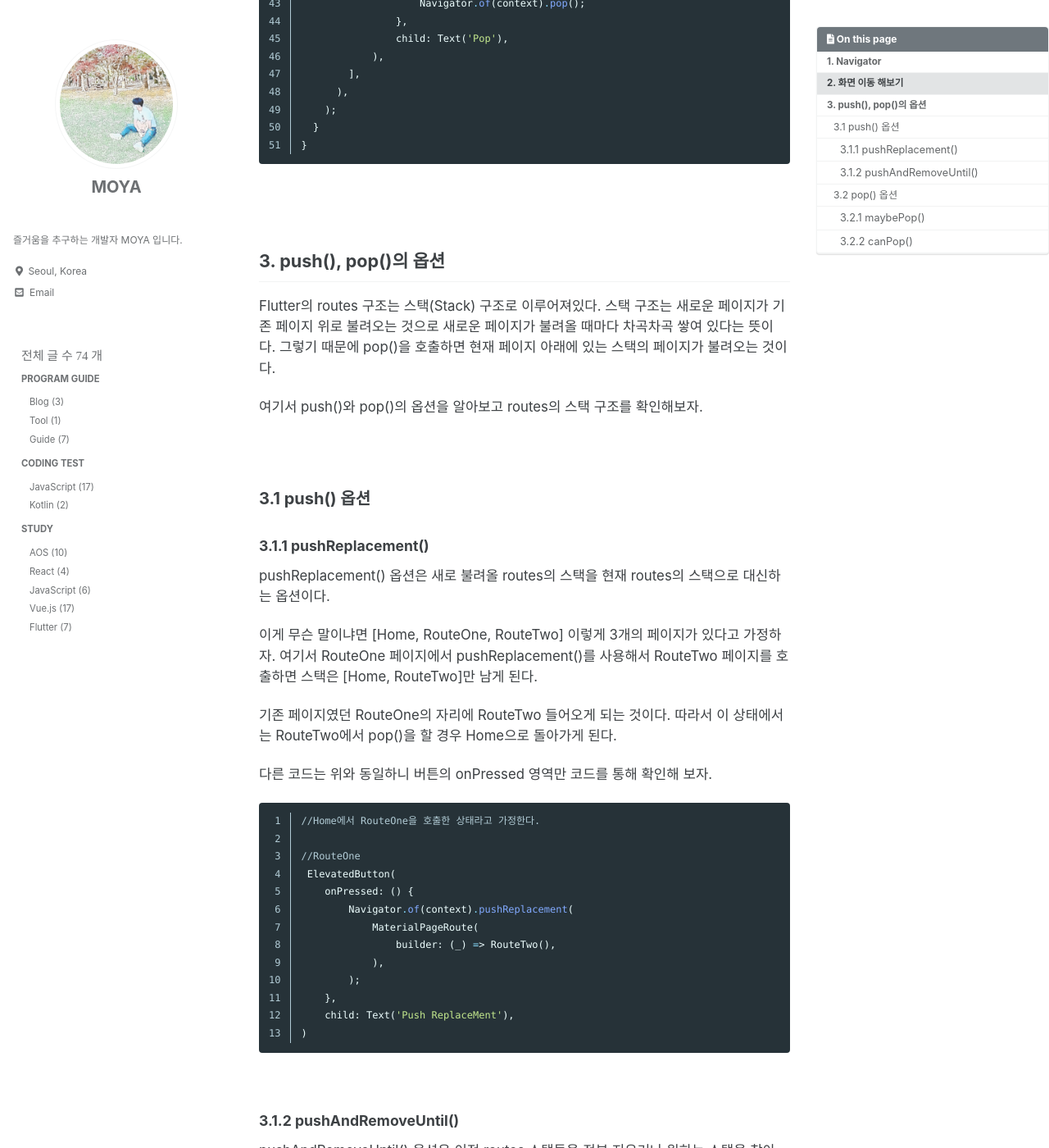
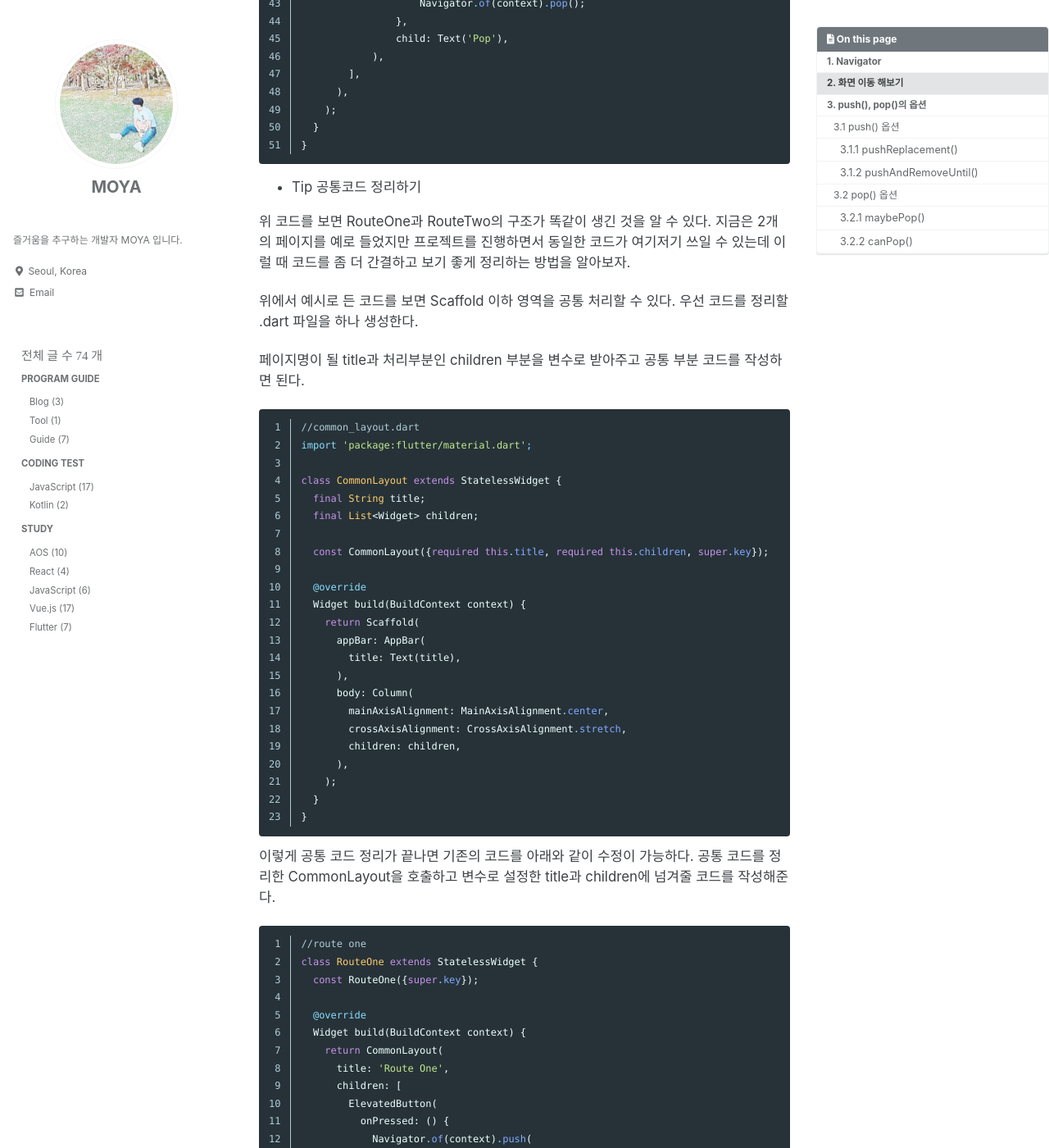
Before and after one commit to kdc7140/kdc7140.github.io, a Jekyll site: the page built from _posts/study/2023-12-15-flutter007.md, in a window 1280 px wide and 1400 px high, scrolled down 1656 px. Shown: the whole window at 82% size. Built offline with Jekyll 4.4.1, drawn with Linux system fonts in a browser that asks for light colours; cached includes are drawn as plain includes; some web fonts are replaced; some of the changed text lies outside the part shown.

Commit message:
Navigator - contents change

````diff
--- a/_posts/study/2023-12-15-flutter007.md
+++ b/_posts/study/2023-12-15-flutter007.md
@@ -84,6 +84,90 @@ class RouteTwo extends StatelessWidget {
 }
 ```
 
+* Tip 공통코드 정리하기
+
+위 코드를 보면 RouteOne과 RouteTwo의 구조가 똑같이 생긴 것을 알 수 있다. 지금은 2개의 페이지를 예로 들었지만 프로젝트를 진행하면서 동일한 코드가 여기저기 쓰일 수 있는데 이럴 때 코드를 좀 더 간결하고 보기 좋게 정리하는 방법을 알아보자.
+
+위에서 예시로 든 코드를 보면 Scaffold 이하 영역을 공통 처리할 수 있다. 우선 코드를 정리할 .dart 파일을 하나 생성한다.
+
+페이지명이 될 title과 처리부분인 children 부분을 변수로 받아주고 공통 부분 코드를 작성하면 된다.
+
+```dart
+//common_layout.dart
+import 'package:flutter/material.dart';
+
+class CommonLayout extends StatelessWidget {
+  final String title;
+  final List<Widget> children;
+
+  const CommonLayout({required this.title, required this.children, super.key});
+
+  @override
+  Widget build(BuildContext context) {
+    return Scaffold(
+      appBar: AppBar(
+        title: Text(title),
+      ),
+      body: Column(
+        mainAxisAlignment: MainAxisAlignment.center,
+        crossAxisAlignment: CrossAxisAlignment.stretch,
+        children: children,
+      ),
+    );
+  }
+}
+```
+
+이렇게 공통 코드 정리가 끝나면 기존의 코드를 아래와 같이 수정이 가능하다.
+공통 코드를 정리한 CommonLayout을 호출하고 변수로 설정한 title과 children에 넘겨줄 코드를 작성해준다.
+
+
+```dart
+//route one
+class RouteOne extends StatelessWidget {
+  const RouteOne({super.key});
+
+  @override
+  Widget build(BuildContext context) {
+    return CommonLayout(
+      title: 'Route One',
+      children: [
+        ElevatedButton(
+          onPressed: () {
+            Navigator.of(context).push(
+              MaterialPageRoute(
+                builder: (_) => RouteTwo(),
+              ),
+            );
+          },
+          child: Text('Push'),
+        ),
+      ],
+    );
+  }
+}
+
+//route two
+class RouteTwo extends StatelessWidget {
+  const RouteTwo({super.key});
+
+  @override
+  Widget build(BuildContext context) {
+    return CommonLayout(
+      title: 'Route Two',
+      children: [
+        ElevatedButton(
+          onPressed: () {
+            Navigator.of(context).pop();
+          },
+          child: Text('Pop'),
+        ),
+      ],
+    );
+  }
+}
+```
+
 
 <br/><br/>
 
@@ -110,7 +194,7 @@ pushReplacement() 옵션은 새로 불려올 routes의 스택을 현재 routes
 ```dart
 //Home에서 RouteOne을 호출한 상태라고 가정한다.
 
-//RouteOne
+//route one
  ElevatedButton(
     onPressed: () {
         Navigator.of(context).pushReplacement(
@@ -132,6 +216,7 @@ pushAndRemoveUntil() 옵션은 이전 routes 스택들을 전부 지우거나
 듣기만 해선 잘 이해가 가지 않을 수 있으니 코드와 함께보자.
 
 ```dart
+//route one
 ElevatedButton(
     onPressed: () {
         // [Home(), RouteOne(), RouteTwo()]
@@ -164,7 +249,7 @@ maybePop()은 뒤로 돌아갈 스택이 없는 경우 페이지 이동을 하
 이 때 maybePop()을 사용하면 돌아갈 스택이 없어서 페이지가 이동되지 않고 현재 페이지에 머무르게 된다.
 
 ```dart
-//Home
+//home
 ElevatedButton(
     onPressed: () {
         Navigator.of(context).maybePop();
@@ -180,7 +265,7 @@ ElevatedButton(
 canPop()은 pop()이 가능한지에 대한 여부를 반환하는 옵션이다. print로 canPop()을 감싸서 확인해보자.
 
 ```dart
-//Home
+//home
 ElevatedButton(
     onPressed: () {
         //뒤로 돌아갈 수 있는 경우 true, 없는 경우 false 반환
````
Also changed, not shown: other parts of _posts/study/2023-12-15-flutter007.md (+1 -1 lines).
